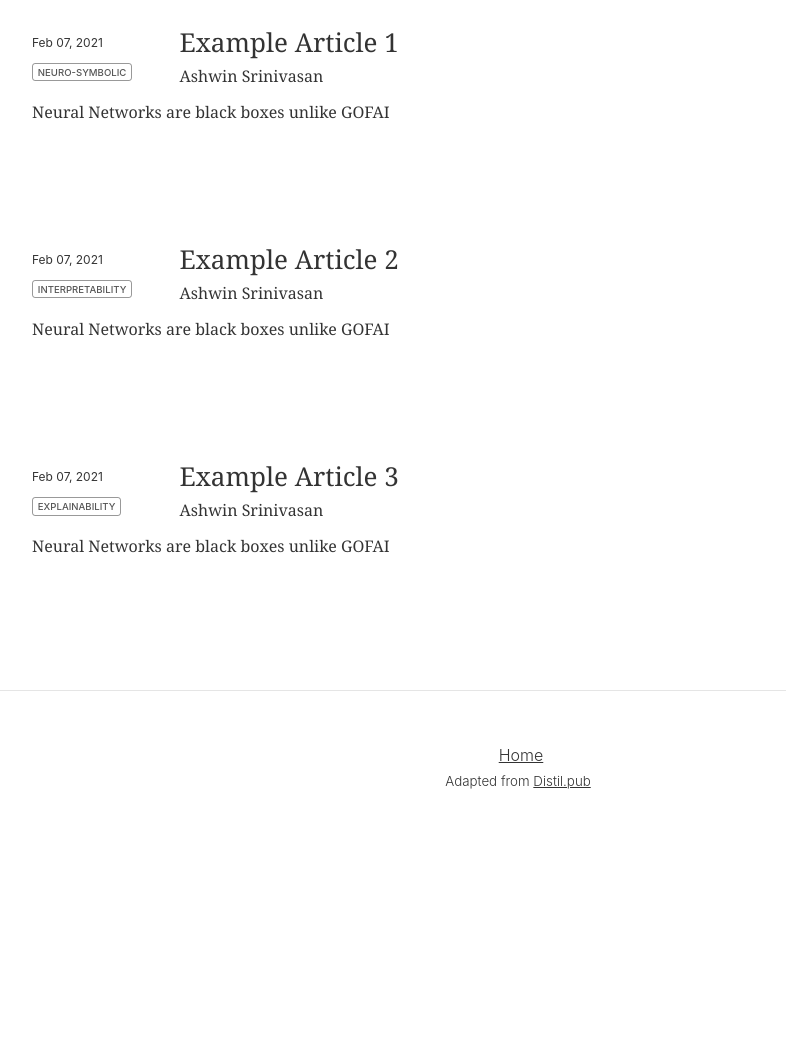
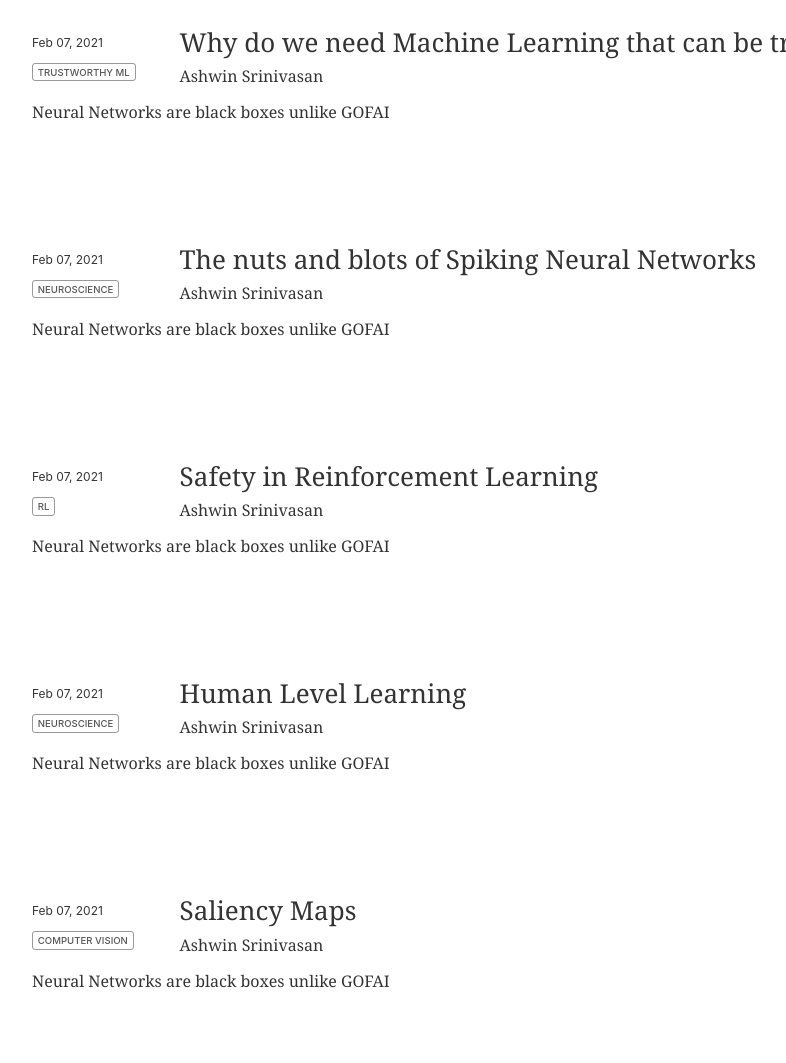
Before and after one commit to SforAiDl/Simplification, a website: page index.html in a window 1280 px wide. Shown: the part 329-1392 px from the top of the page, without its empty margins (116-902 px from the left). Before the commit the page ends 1163 px from the top, so only its background shows below. Drawn offline with Linux system fonts and the light colour scheme.

Commit message:
Update index.html

```diff
--- a/index.html
+++ b/index.html
@@ -1164,14 +1164,14 @@
               <div class="metadata">
                   <div class="publishedDate">Feb 07, 2021</div>
                   <div class="tags">
-                    <a class="tag Neuro-Symbolic"><span>Neuro-Symbolic</span></a>
+                    <a class="tag Trustworthy ML"><span>Trustworthy ML</span></a>
                       <!-- <a class="tag peer-reviewed" title="View this article's reviews as Github issues." href="https://github.com/distillpub/post--understanding-rl-vision/issues?q=is%3Aissue+label%3Apeer-review"><span>Peer-reviewed</span></a> -->
                   </div>
               </div>
               <a href="articles/explainability/explainability">
                   <!-- <div class="thumbnail"><img src="2020/understanding-rl-vision/thumbnail.jpg"></div> -->
                   <!-- <div class="description"> -->
-                      <h2 class="title">Example Article 1</h2>
+                      <h2 class="title">Why do we need Machine Learning that can be trusted?</h2>
                       <p class="authors">Ashwin Srinivasan</p>
                       <p class="abstract">Neural Networks are black boxes unlike GOFAI</p>
                   </div>
@@ -1182,14 +1182,14 @@
                 <div class="metadata">
                     <div class="publishedDate">Feb 07, 2021</div>
                     <div class="tags">
-                      <a class="tag interpretability"><span>Interpretability</span></a>
+                      <a class="tag Neuroscience"><span>Neuroscience</span></a>
                         <!-- <a class="tag peer-reviewed" title="View this article's reviews as Github issues." href="https://github.com/distillpub/post--understanding-rl-vision/issues?q=is%3Aissue+label%3Apeer-review"><span>Peer-reviewed</span></a> -->
                     </div>
                 </div>
-                <a href="articles/explainability/explainability">
+                <a href="articles/spiking-neural-networks/spiking-neural-networks">
                     <!-- <div class="thumbnail"><img src="2020/understanding-rl-vision/thumbnail.jpg"></div> -->
                     <!-- <div class="description"> -->
-                        <h2 class="title">Example Article 2</h2>
+                        <h2 class="title">The nuts and blots of Spiking Neural Networks<h2>
                         <p class="authors">Ashwin Srinivasan</p>
                         <p class="abstract">Neural Networks are black boxes unlike GOFAI</p>
                     </div>
@@ -1200,19 +1200,59 @@
                   <div class="metadata">
                       <div class="publishedDate">Feb 07, 2021</div>
                       <div class="tags">
-                        <a class="tag explainability"><span>Explainability</span></a>
+                        <a class="tag RL"><span>RL</span></a>
                           <!-- <a class="tag peer-reviewed" title="View this article's reviews as Github issues." href="https://github.com/distillpub/post--understanding-rl-vision/issues?q=is%3Aissue+label%3Apeer-review"><span>Peer-reviewed</span></a> -->
                       </div>
                   </div>
-                  <a href="articles/explainability/explainability">
+                  <a href="articles/safe-rl/safe-rl">
                       <!-- <div class="thumbnail"><img src="2020/understanding-rl-vision/thumbnail.jpg"></div> -->
                       <!-- <div class="description"> -->
-                          <h2 class="title">Example Article 3</h2>
+                          <h2 class="title">Safety in Reinforcement Learning</h2>
                           <p class="authors">Ashwin Srinivasan</p>
                           <p class="abstract">Neural Networks are black boxes unlike GOFAI</p>
                       </div>
                   </a>
               </div>
+            <div class="posts-list l-page">
+              <div class="post-preview peer-reviewed">
+
+	      <div class="metadata">
+                  <div class="publishedDate">Feb 07, 2021</div>
+                  	<div class="tags">
+                    		<a class="tag neuroscience"><span>Neuroscience</span></a>
+                      		<!-- <a class="tag peer-reviewed" title="View this article's reviews as Github issues." href="https://github.com/distillpub/post--understanding-rl-vision/issues?q=is%3Aissue+label%3Apeer-review"><span>Peer-reviewed</span></a> -->
+                  	</div>
+                  </div>
+                  <a href="articles/human-level-learning/human-level-learning">
+                  <!-- <div class="thumbnail"><img src="2020/understanding-rl-vision/thumbnail.jpg"></div> -->
+                  <!-- <div class="description"> -->
+                      <h2 class="title">Human Level Learning</h2>
+                      <p class="authors">Ashwin Srinivasan</p>
+                      <p class="abstract">Neural Networks are black boxes unlike GOFAI</p>
+              </div>
+              </a>
+          </div>
+            <div class="posts-list l-page">
+              <div class="post-preview peer-reviewed">
+
+              <div class="metadata">
+                  <div class="publishedDate">Feb 07, 2021</div>
+                  <div class="tags">
+                    <a class="tag CV"><span>Computer Vision</span></a>
+                      <!-- <a class="tag peer-reviewed" title="View this article's reviews as Github issues." href="https://github.com/distillpub/post--understanding-rl-vision/issues?q=is%3Aissue+label%3Apeer-review"><span>Peer-reviewed</span></a> -->
+                  </div>
+              </div>
+              <a href="articles/saliency-maps/saliency-maps">
+                  <!-- <div class="thumbnail"><img src="2020/understanding-rl-vision/thumbnail.jpg"></div> -->
+                  <!-- <div class="description"> -->
+                      <h2 class="title">Saliency Maps</h2>
+                      <p class="authors">Ashwin Srinivasan</p>
+                      <p class="abstract">Neural Networks are black boxes unlike GOFAI</p>
+                  </div>
+              </a>
+          </div>
+
+
 
 
         <!-- <script> -->
```
